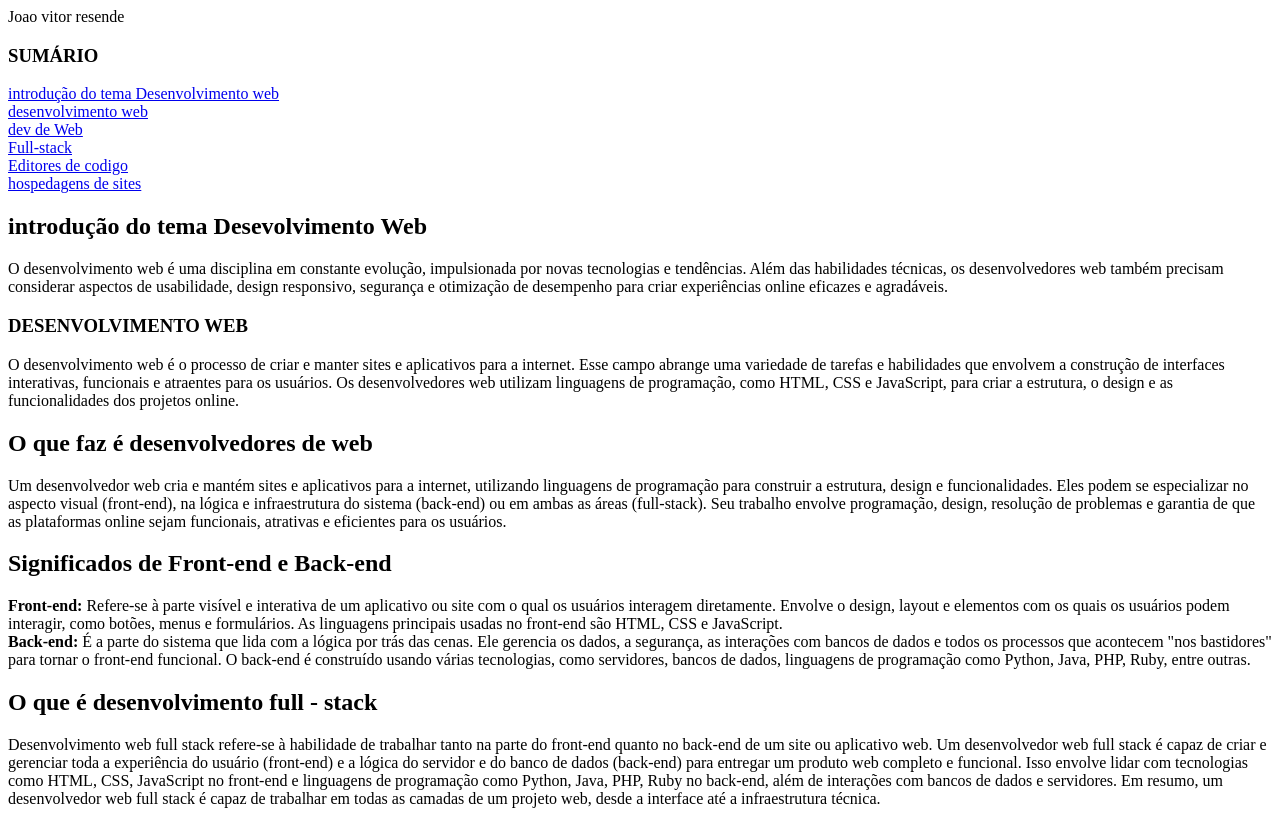
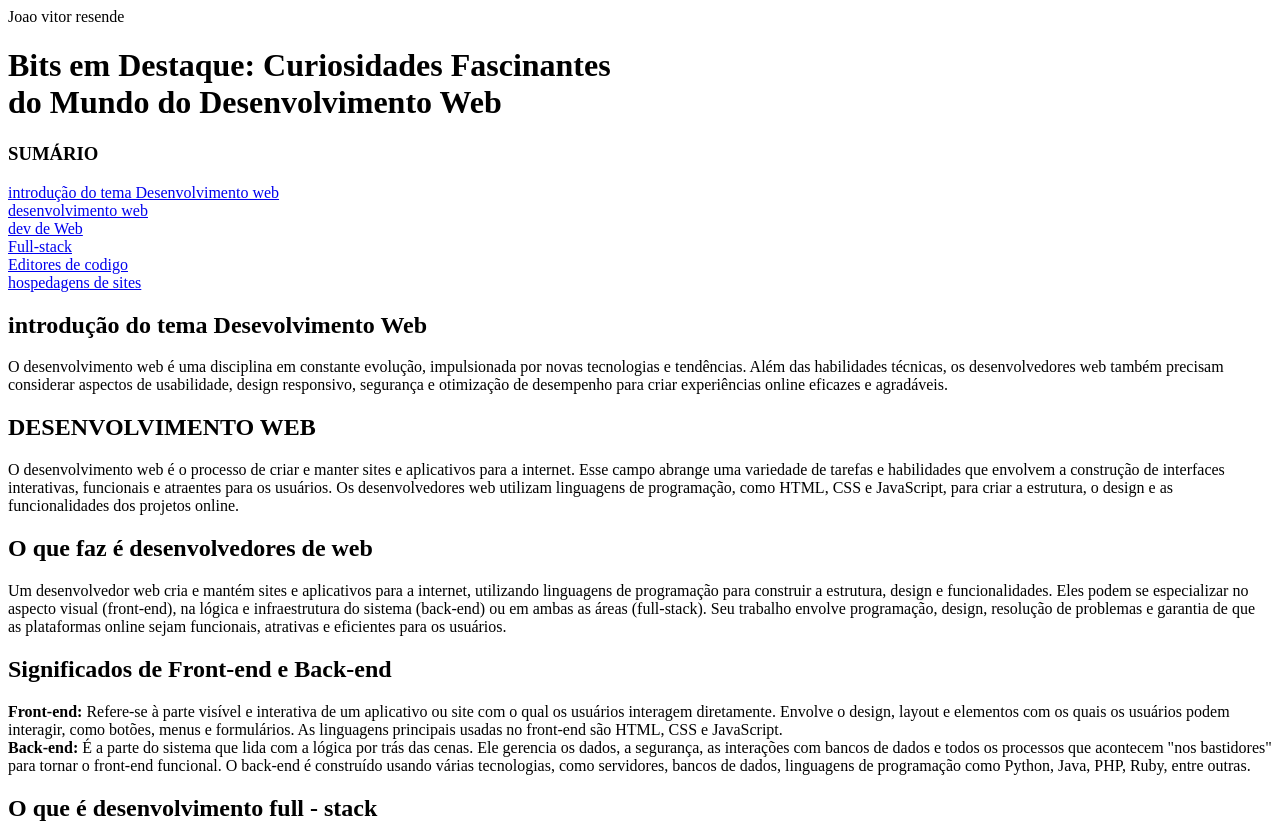
Before and after one commit to Joaovitorresnde/meuLinkedin, a plain HTML site: page index.html in a window 1280 px wide. Shown: the top 825 px of the page. Drawn offline with Linux system fonts and the light colour scheme.

Commit message:
Update index.html

```diff
--- a/index.html
+++ b/index.html
@@ -10,6 +10,7 @@
         <body>
 
         <header> Joao vitor resende
+          <h1>Bits em Destaque: Curiosidades Fascinantes <br> do Mundo do Desenvolvimento Web</h1>
             <nav> <h3>SUMÁRIO</h3>
                <a href=" #introdução"> introdução do tema Desenvolvimento web </a> <br>
               <a href="#desenvolvimento web">desenvolvimento web  </a> <br/>
@@ -20,14 +21,16 @@
                <a href="#hospedagens">hospedagens de sites</a> <br>
           </nav>
         </header>
+
         <article>
+
             <section> <h2 id="introdução"> introdução do tema Desevolvimento Web</h2>
           <p> O desenvolvimento web é uma disciplina em constante evolução, impulsionada por novas tecnologias e tendências.
             Além das habilidades técnicas, os desenvolvedores web também precisam considerar aspectos de usabilidade, design responsivo,
              segurança e otimização de desempenho para criar experiências online eficazes e agradáveis.</p>
             </section>
           <section>
-            <h1 id="desenvolvimento web"> DESENVOLVIMENTO WEB</h1>
+            <h2 id="desenvolvimento web"> DESENVOLVIMENTO WEB</h2>
        <p> O desenvolvimento web é o processo de criar e manter sites e aplicativos para a internet.
         Esse campo abrange uma variedade de tarefas e habilidades que envolvem a construção de interfaces interativas,
         funcionais e atraentes para os usuários. Os desenvolvedores web utilizam linguagens de programação, como HTML, CSS e JavaScript,
@@ -82,11 +85,11 @@
             <br/>
             <a href="https://atom.io/">Link :Atom</a>  Um editor de código de código aberto desenvolvido pelo GitHub, conhecido por sua extensibilidade.
 
-            Link: Atom
+
             <br/>
             <a href="https://www.vim.org/">Link : Vim</a>  Um editor de texto poderoso e altamente configurável, preferido por muitos desenvolvedores experientes.
 
-            Link: Vim
+
             <br/>
             Notepad++: Um editor de código gratuito para o sistema operacional Windows, que oferece funcionalidades avançadas.
 
```
